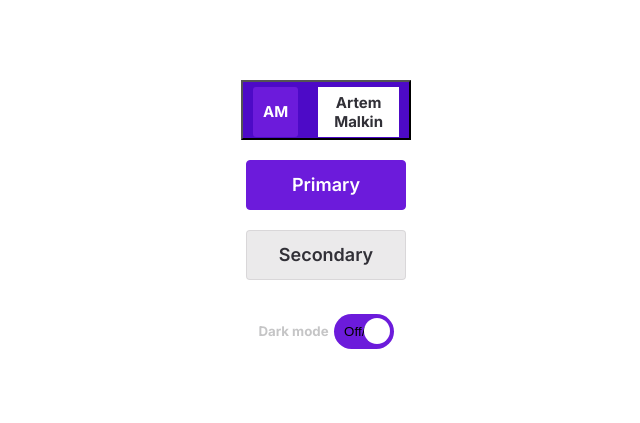
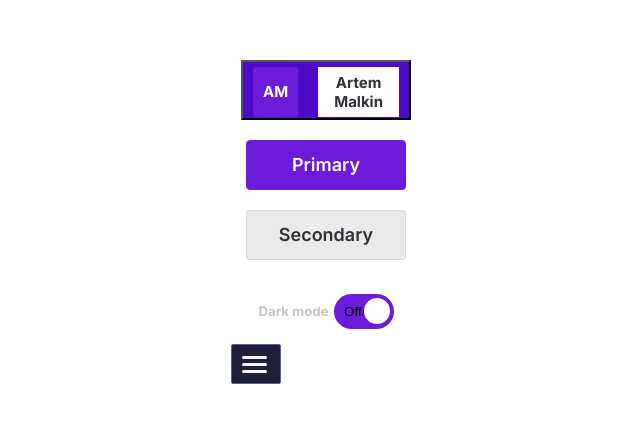
Before and after one commit to BjornHola/News-blog, a React (Vite) app in the folder my-app/: page / in a window 1280 px wide. Shown: the part 183-606 px from the top of the page, without its empty margins (314-954 px from the left). Built offline with nearby package versions, Linux system fonts and the light colour scheme.

Commit message:
faet: add popup menu and button-menu

```diff
--- a/my-app/src/App.tsx
+++ b/my-app/src/App.tsx
@@ -3,6 +3,7 @@ import "./App.css";
 import { Button } from "./components/common/Buttons/button-index";
 import { ButtonAccount } from "./components/common/Buttons-Account/index-button-account";
 import { ButtonSwitch } from "./components/common/Button-switch/button-switch-index";
+import { ButtonMenu } from "./components/common/Button-menu/button-menu-index";
 
 function App() {
   return (
@@ -25,6 +26,7 @@ function App() {
         type="button"
       />
       <ButtonSwitch role="switch" ariaChecked="true" label="Off/On" />
+      <ButtonMenu />
     </Fragment>
   );
 }
--- /dev/null
+++ b/my-app/src/components/common/Button-menu/button-menu-index.tsx
@@ -0,0 +1,2 @@
+import { ButtonMenu } from "./button-menu";
+export { ButtonMenu };
--- /dev/null
+++ b/my-app/src/components/common/Button-menu/button-menu-styles.tsx
@@ -0,0 +1,45 @@
+import { styled } from "styled-components";
+
+export const ButtnMenu = styled.button`
+  display: flex;
+  flex-direction: column;
+  justify-content: center;
+  gap: 4px;
+  width: 50px;
+  height: 40px;
+  margin: 0;
+  padding: 10px;
+  border-radius: 2px;
+  border: 1px solid #5d5dad;
+  cursor: pointer;
+  background-color: #1f1f3a;
+  color: rgb(15, 1, 1);
+  transition: all 0.3s ease;
+  position: relative;
+  z-index: 1000;
+
+  &:active {
+    background-color: #6565df;
+  }
+
+  span {
+    width: 25px;
+    height: 3px;
+    display: block;
+    border-radius: 2px;
+    background-color: #f6f2f2;
+    transition: 0.3s;
+    pointer-events: none;
+  }
+  &[data-state="active"] span:nth-child(1) {
+    transform: rotate(45deg) translate(5px, 5px);
+  }
+
+  &[data-state="active"] span:nth-child(2) {
+    opacity: 0;
+  }
+
+  &[data-state="active"] span:nth-child(3) {
+    transform: rotate(-45deg) translate(4px, -4px);
+  }
+`;
--- /dev/null
+++ b/my-app/src/components/common/Button-menu/button-menu.tsx
@@ -0,0 +1,35 @@
+import { useState, type MouseEvent } from "react";
+import { ButtnMenu } from "./button-menu-styles";
+import { PopupMenu } from "../popUpmenu/index-popupmenu";
+
+// interface IButtonMenuProps {
+//   dataState?: "default" | "active";
+//   onClick?: (event: MouseEvent<HTMLButtonElement>) => void;
+// }
+
+export function ButtonMenu() {
+  const [isMenuOpen, setMenuOpen] = useState(false);
+
+  const toggleMenu = (event: MouseEvent<HTMLButtonElement>) => {
+    event.preventDefault();
+    event.stopPropagation();
+    setMenuOpen((prev) => {
+      return !prev;
+    });
+  };
+  const closeMenu = () => {
+    setMenuOpen(false);
+  };
+
+  return (
+    <>
+      <ButtnMenu data-state={isMenuOpen ? "active" : "default"} onClick={toggleMenu}>
+        <span />
+        <span />
+        <span />
+      </ButtnMenu>
+      {isMenuOpen && <PopupMenu onClose={closeMenu} />}
+    </>
+  );
+}
+// здесь только data-state - можно как пропсы в styled components к атрибуту active
--- /dev/null
+++ b/my-app/src/components/common/popUpmenu/index-popupmenu.tsx
@@ -0,0 +1,2 @@
+import { PopupMenu } from "./popupmenu";
+export { PopupMenu };
--- /dev/null
+++ b/my-app/src/components/common/popUpmenu/popUpMenu-styles.tsx
@@ -0,0 +1,53 @@
+import { styled } from "styled-components";
+
+export const Overlay = styled.div`
+  position: fixed;
+  top: 0;
+  left: 0;
+  right: 0;
+  bottom: 0;
+  background: rgba(0, 0, 0, 0.5);
+  z-index: 1000;
+  overflow: hidden;
+`;
+
+export const MenuPopup = styled.div`
+  position: fixed;
+  top: 0;
+  left: 0;
+  width: 300px;
+  height: 100vh;
+  background: white;
+  color: black;
+  z-index: 1100;
+  padding: 1rem;
+  overflow-y: auto;
+`;
+
+export const MenuHeader = styled.div`
+  display: flex;
+  justify-content: flex-end;
+  margin-bottom: 2rem;
+`;
+
+export const CloseButton = styled.button`
+  background: none;
+  border: none;
+  font-size: 2rem;
+  cursor: pointer;
+`;
+
+export const MenuContent = styled.nav`
+  display: flex;
+  flex-direction: column;
+  gap: 1rem;
+`;
+
+export const MenuItem = styled.div`
+  padding: 0.5rem;
+  cursor: pointer;
+
+  &:hover {
+    background: #f0f0f0;
+  }
+`;
--- /dev/null
+++ b/my-app/src/components/common/popUpmenu/popupmenu.tsx
@@ -0,0 +1,39 @@
+import {
+  Overlay,
+  MenuPopup,
+  MenuHeader,
+  CloseButton,
+  MenuContent,
+  MenuItem,
+} from "./popUpMenu-styles";
+import { type MouseEvent } from "react";
+
+interface IPopupMenuProps {
+  onClose: () => void;
+}
+
+export const PopupMenu = ({ onClose }: IPopupMenuProps) => {
+  const handleOverlayClick = (e: MouseEvent<HTMLDivElement>) => {
+    onClose();
+  };
+  const handleMenuClick = (e: MouseEvent<HTMLDivElement>) => {
+    e.stopPropagation();
+  };
+
+  return (
+    <Overlay onClick={handleOverlayClick}>
+      <MenuPopup onClick={handleMenuClick}>
+        <MenuHeader>
+          <CloseButton onClick={onClose}>×</CloseButton>
+        </MenuHeader>
+        <MenuContent>
+          <MenuItem>Home</MenuItem>
+
+          <MenuItem>Sign In</MenuItem>
+
+          <MenuItem>My blog</MenuItem>
+        </MenuContent>
+      </MenuPopup>
+    </Overlay>
+  );
+};
```
